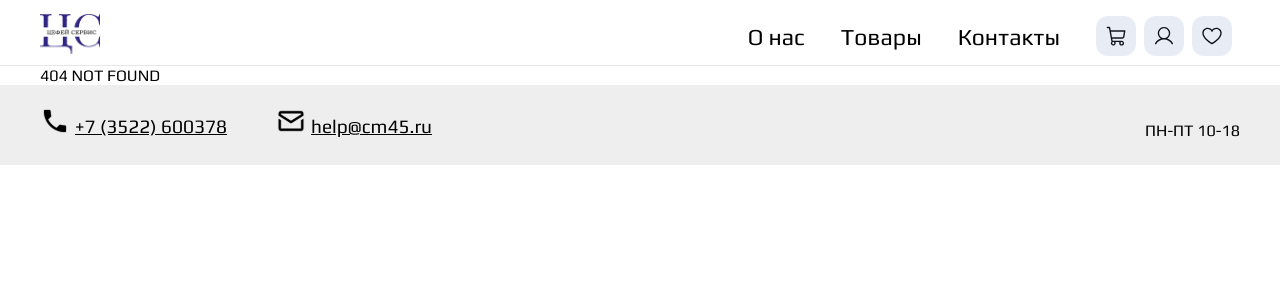
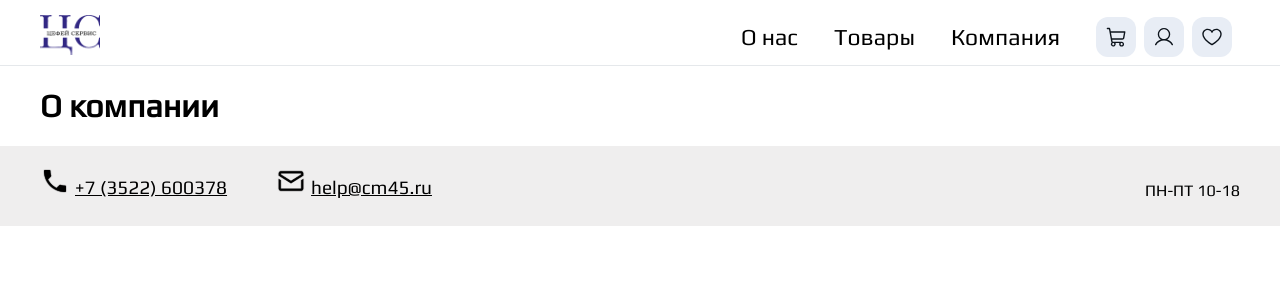
Before and after one commit to hisshihi/cepheus-serves-front, a Vue app: page /company in a window 1280 px wide. Before the commit this address had no page. Shown: the top 300 px of the page. Built offline with nearby package versions, Linux system fonts and the light colour scheme.

Commit message:
Добавил страницу о компании

```diff
--- a/src/components/HeaderComponent.vue
+++ b/src/components/HeaderComponent.vue
@@ -27,7 +27,9 @@
           <div v-if="role != '[ADMIN]'" class="navigation">
             <li class="li"><a class="link" href="#">О нас</a></li>
             <li class="li"><a class="link" href="#">Товары</a></li>
-            <li class="li"><a class="link" href="#">Контакты</a></li>
+            <router-link to="/company" class="li">
+              <p>Компания</p>
+            </router-link>
           </div>
           <!-- Админ -->
           <div v-else class="navigation">
@@ -186,6 +188,8 @@ export default {
 .ul {
   display: flex;
   padding: 0;
+  margin: 0;
+  align-items: center;
 }
 
 .nav {
@@ -201,6 +205,8 @@ export default {
 
 .navigation > .li {
   margin-right: 36px;
+  font-size: 23px;
+  font-weight: 400;
 }
 
 /* .li:nth-child(2) {
--- a/src/router/index.js
+++ b/src/router/index.js
@@ -52,6 +52,15 @@ const routes = [
     },
   },
   {
+    path: "/company",
+    name: "company",
+    // route level code-splitting
+    // this generates a separate chunk (about.[hash].js) for this route
+    // which is lazy-loaded when the route is visited.
+    component: () =>
+      import(/* webpackChunkName: "company" */ "../views/CompanyViews.vue"),
+  },
+  {
     path: "/admin/user",
     name: "adminUser",
     component: () =>
@@ -72,9 +81,11 @@ const routes = [
     path: "/admin/products",
     name: "adminProducts",
     component: () =>
-      import(/* webpackChunkName: "adminProducts" */ "../views/AdminProductsView.vue"),
+      import(
+        /* webpackChunkName: "adminProducts" */ "../views/AdminProductsView.vue"
+      ),
     meta: {
-      requiresAuth: true
+      requiresAuth: true,
     },
     beforeEnter: (to, from, next) => {
       const token = localStorage.getItem("token");
@@ -97,7 +108,8 @@ const routes = [
   {
     path: "/:catchAll(.*)",
     name: "notFound",
-    component: () => import(/* webpackChunkName: "notFound" */ "../views/NotFoundView.vue")
+    component: () =>
+      import(/* webpackChunkName: "notFound" */ "../views/NotFoundView.vue"),
   },
 ];
 
--- /dev/null
+++ b/src/views/CompanyViews.vue
@@ -0,0 +1,11 @@
+<template>
+  <div>
+    <h1>О компании</h1>
+  </div>
+</template>
+
+<script>
+export default {};
+</script>
+
+<style scoped></style>
```
